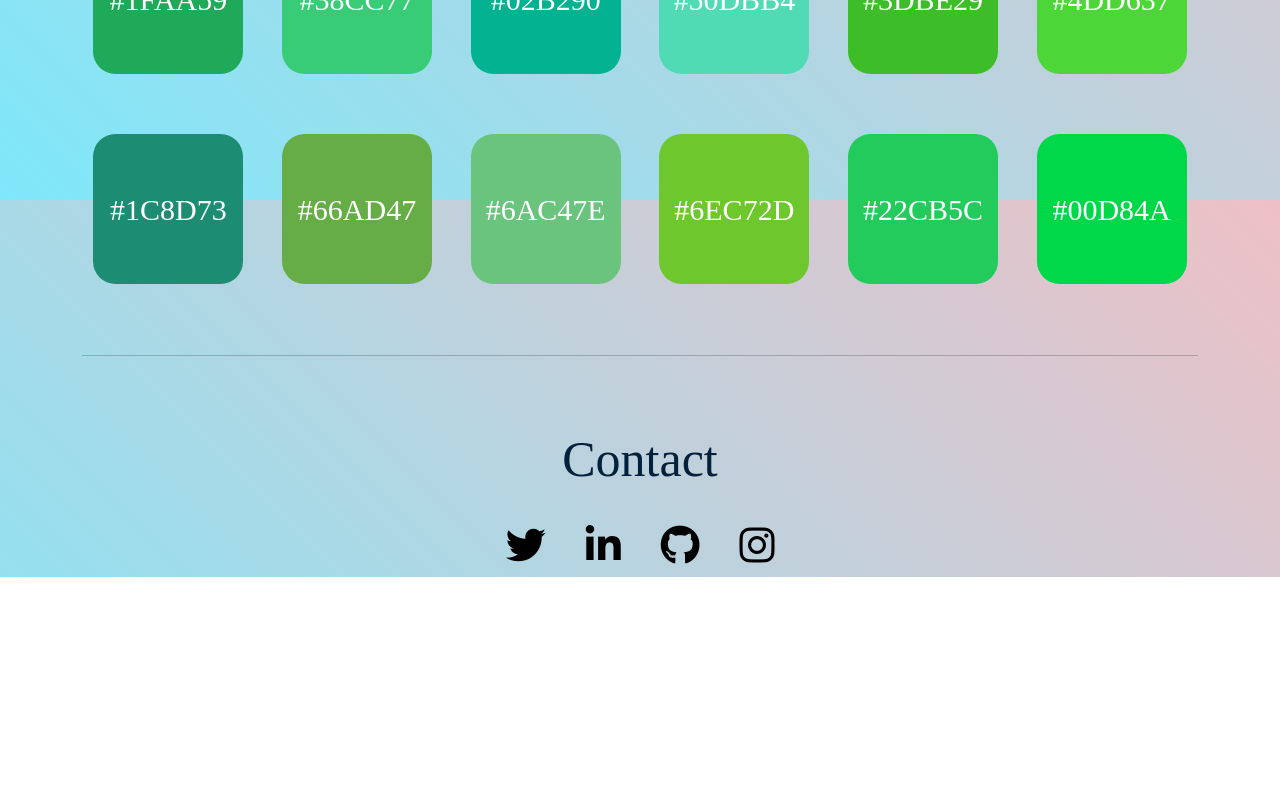
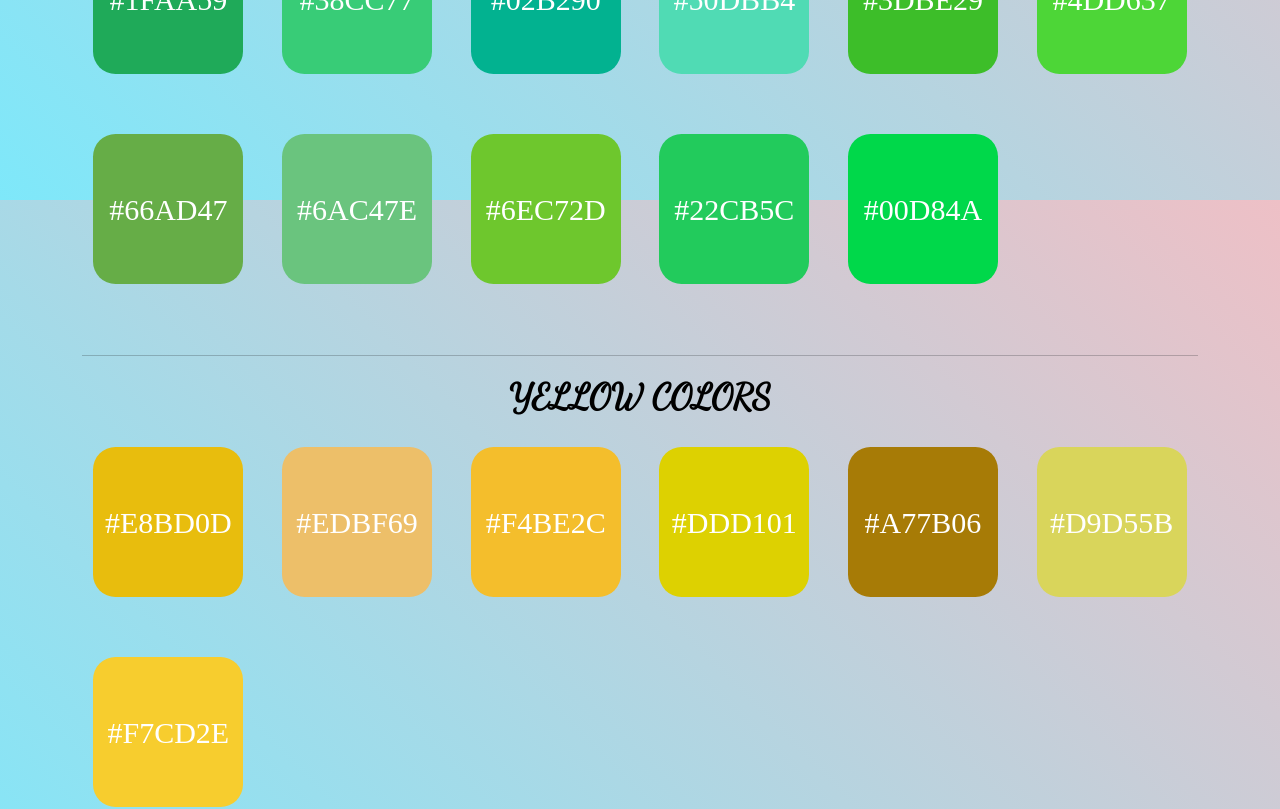
Before and after one commit to Sunil-1921/ui-color, a React (Create React App) app: page / in a window 1280 px wide. Shown: the part 1400-2209 px from the top of the page. Before the commit the page ends 1977 px from the top, so only its background shows below. Built offline with nearby package versions, Linux system fonts and the light colour scheme.

Commit message:
more colors added

```diff
--- a/src/Components/Content/Constants/UiColors.js
+++ b/src/Components/Content/Constants/UiColors.js
@@ -9,6 +9,10 @@ exports.UiColors = [
     },
     {
         title: 'Green Colors',
-        colors: ['#1FAA59', '#38CC77', '#02B290', '#50DBB4', '#3DBE29', '#4DD637', '#1C8D73', '#66AD47', '#6AC47E', '#6EC72D', '#22CB5C', '#00D84A']
+        colors: ['#1FAA59', '#38CC77', '#02B290', '#50DBB4', '#3DBE29', '#4DD637', '#66AD47', '#6AC47E', '#6EC72D', '#22CB5C', '#00D84A']
+    },
+    {
+        title: 'Yellow Colors',
+        colors: ['#E8BD0D', '#EDBF69', '#F4BE2C', '#DDD101', '#A77B06', '#D9D55B', '#F7CD2E']
     }
 ]
```
